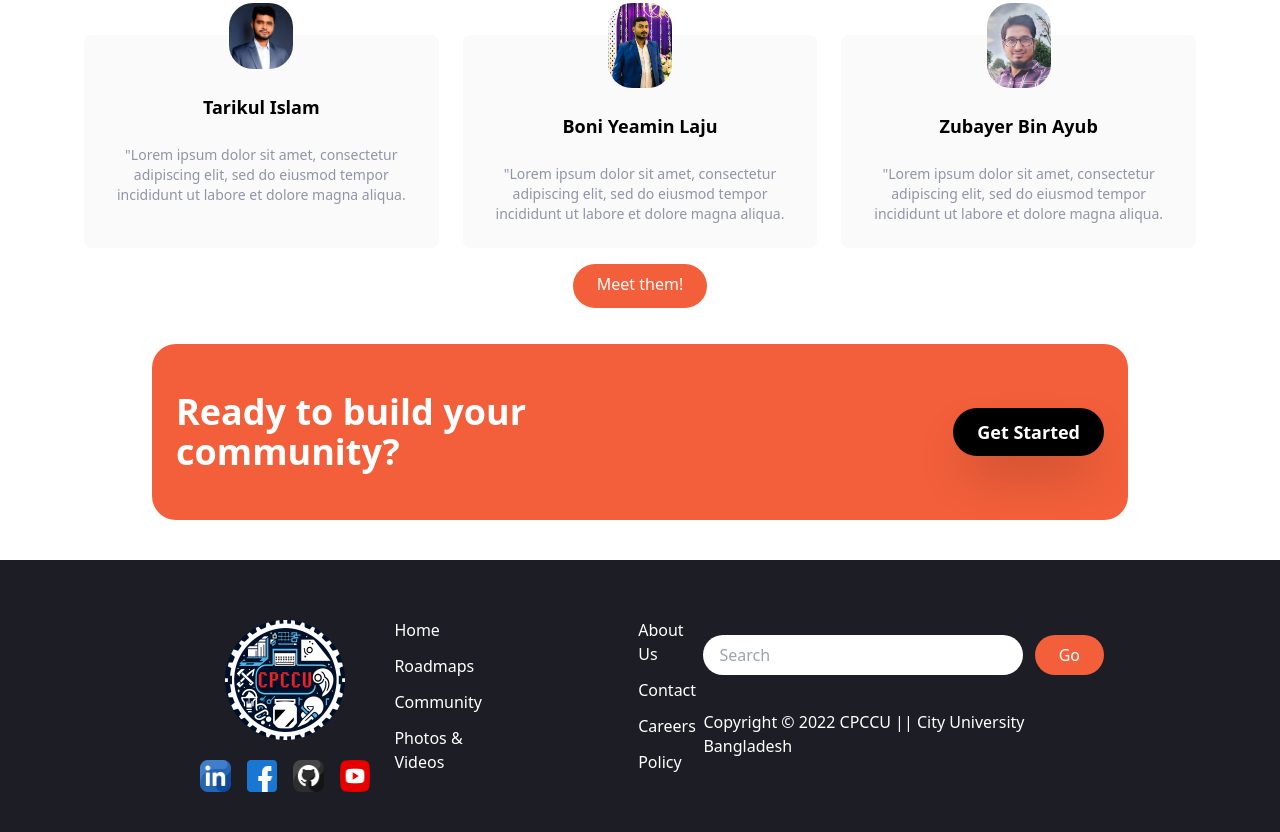
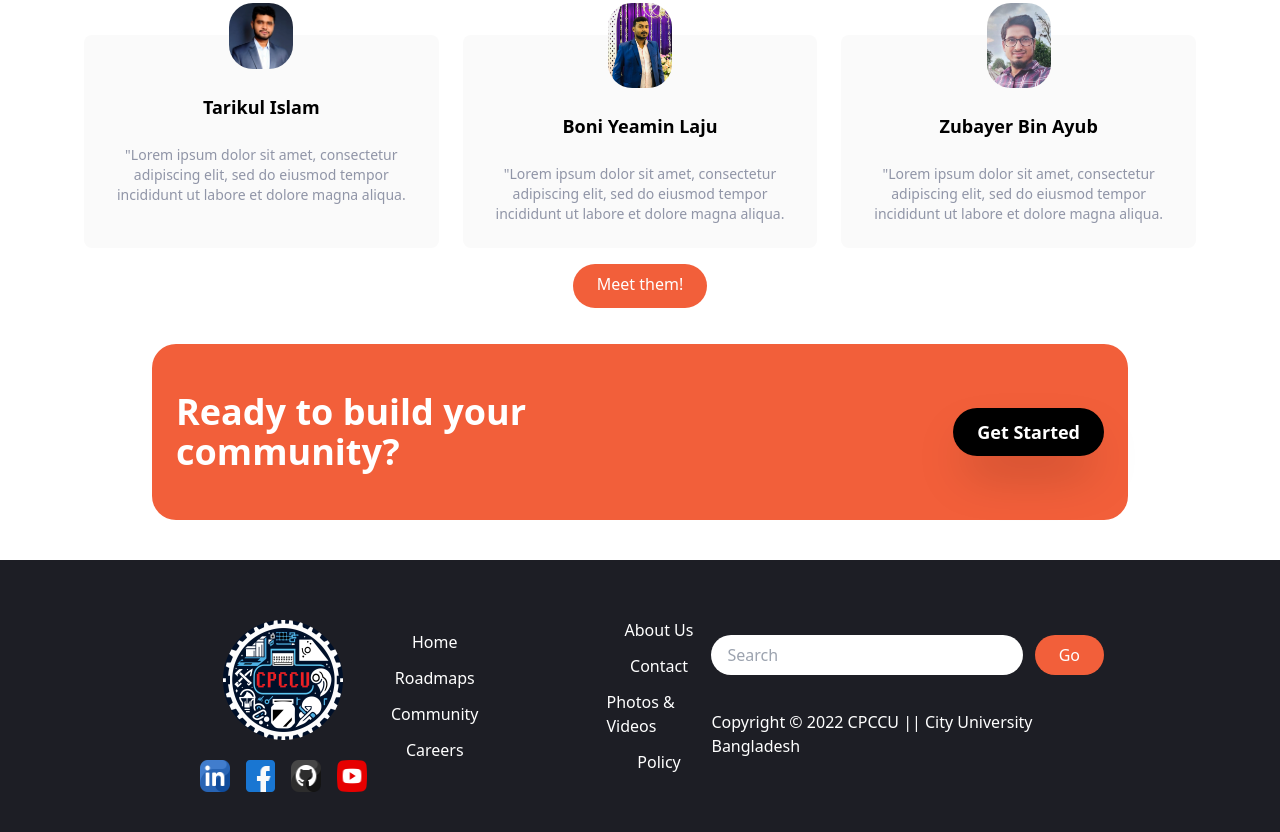
Before and after one commit to mdsiaofficial/Tailwindcss-crash-course, a website: page index.html in a window 1280 px wide. Shown: the part 1425-2257 px from the top of the page. Drawn offline with Linux system fonts and the light colour scheme.

Commit message:
footer solved

```diff
--- a/index.html
+++ b/index.html
@@ -232,17 +232,17 @@
             </div>
 
             <!-- list container -->
-            <div class="flex justtify-center items-center space-x-32">
-                <div class="flex flex-col space-y-3 text-white">
+            <div class="flex justtify-center items-center right-10 space-x-32">
+                <div class="flex flex-col space-y-3 justtify-center items-center text-white">
                     <a href="#" class="hover:text-brightRed">Home</a>
                     <a href="#" class="hover:text-brightRed">Roadmaps</a>
                     <a href="#" class="hover:text-brightRed">Community</a>
-                    <a href="#" class="hover:text-brightRed">Photos & Videos</a>
+                    <a href="#" class="hover:text-brightRed">Careers</a>
                 </div>
-                <div class="flex flex-col space-y-3 text-white">
+                <div class="flex flex-col space-y-3 justtify-center items-center text-white">
                     <a href="#" class="hover:text-brightRed">About Us</a>
                     <a href="#" class="hover:text-brightRed">Contact</a>
-                    <a href="#" class="hover:text-brightRed">Careers</a>
+                    <a href="#" class="hover:text-brightRed">Photos & Videos</a>
                     <a href="#" class="hover:text-brightRed">Policy</a>
                 </div>
             </div>
```
Also changed, not shown: output.css.
